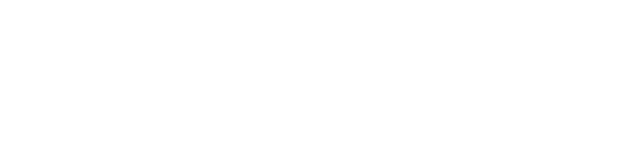
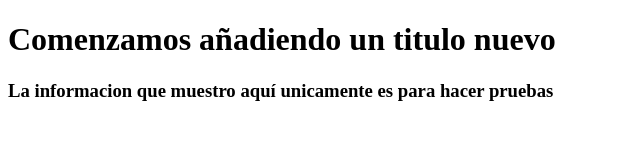
Before and after one commit to BrianBarp1/PruebaGitHub, a plain HTML site: page index.html in a window 1280 px wide. Shown: the whole page, without its empty margins (0-640 px from the left). Drawn offline with Linux system fonts and the light colour scheme.

Commit message:
Añadiendo h1 y h3

```diff
--- a/index.html
+++ b/index.html
@@ -4,6 +4,8 @@
     <meta charset="UTF-8">
     <meta name="viewport" content="width=device-width, initial-scale=1.0">
     <title>Cambiando el titulo para probar en Git Hub</title>
+    <h1>Comenzamos añadiendo un titulo nuevo</h1>
+    <h3>La informacion que muestro aquí unicamente es para hacer pruebas</h3>
 </head>
 <body>
 
```
